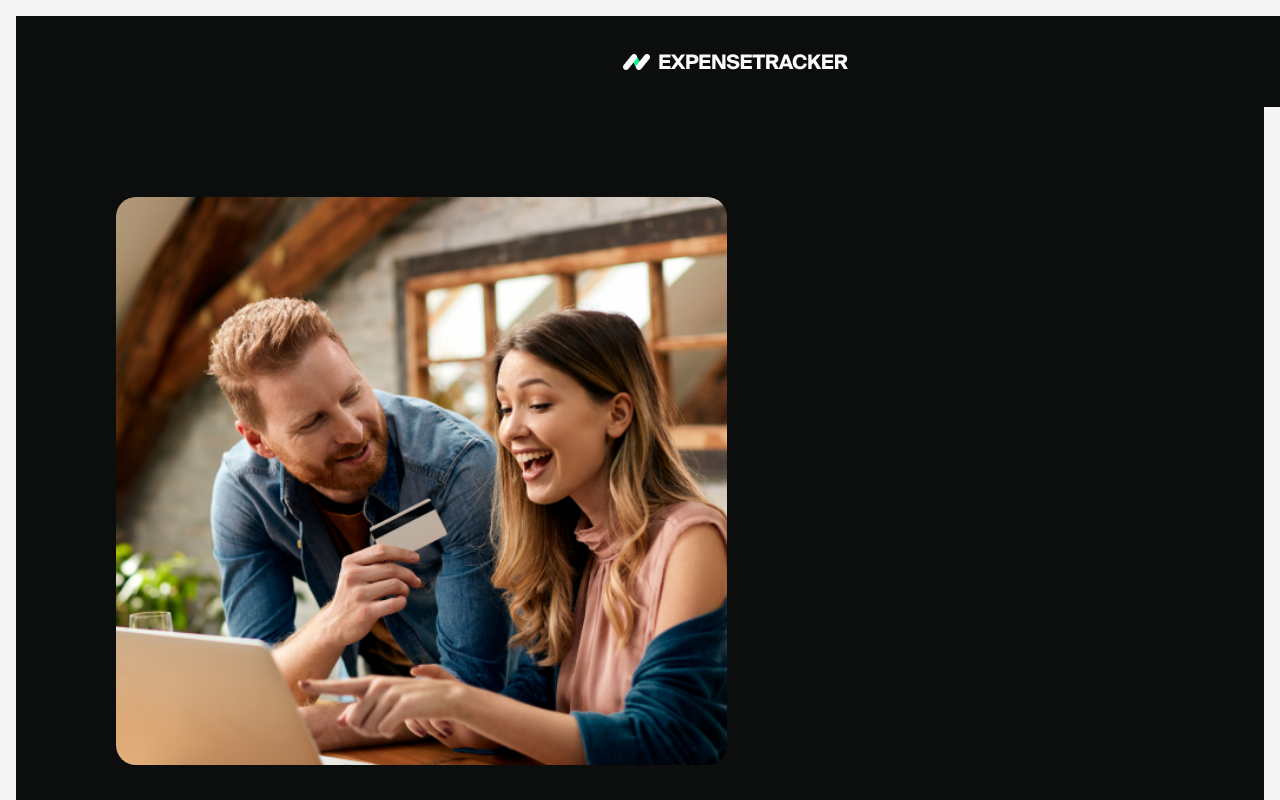
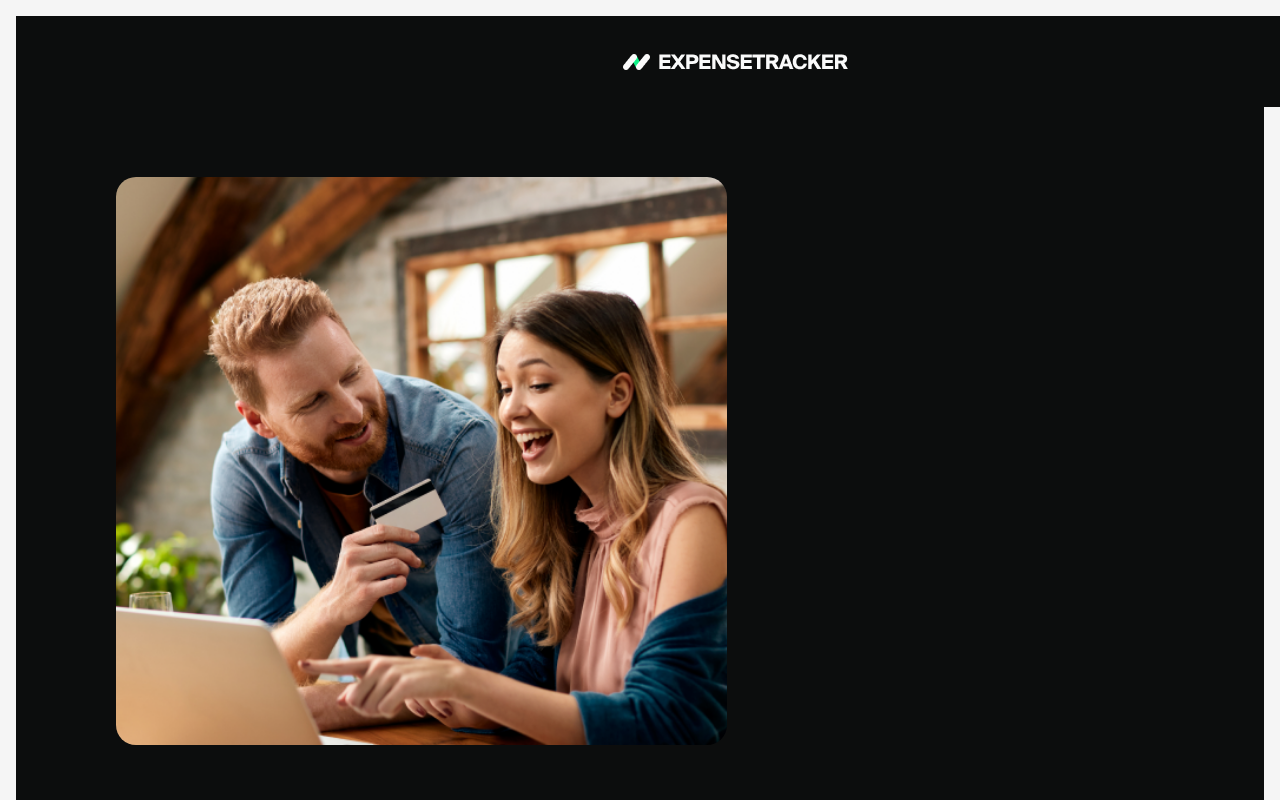
Before and after one commit to Reuelle/expense-tracker, a React (Create React App) app: page /expense-tracker/login in a window 1280 px wide. Shown: the top 800 px of the page. Built offline with nearby package versions, Linux system fonts and the light colour scheme.

Commit message:
Update Decoration.module.css

```diff
--- a/src/components/Decoration/Decoration.module.css
+++ b/src/components/Decoration/Decoration.module.css
@@ -11,7 +11,7 @@
 
 .backgroundImage {
   position: absolute; /* Keeps it in the background */
-  top: 90px; /* Margin from the top */
+  top: 70px; /* Margin from the top */
   left: 100px; /* Margin from the left */
   width: 611px; /* Fixed width */
   height: 568px; /* Fixed height */
```
